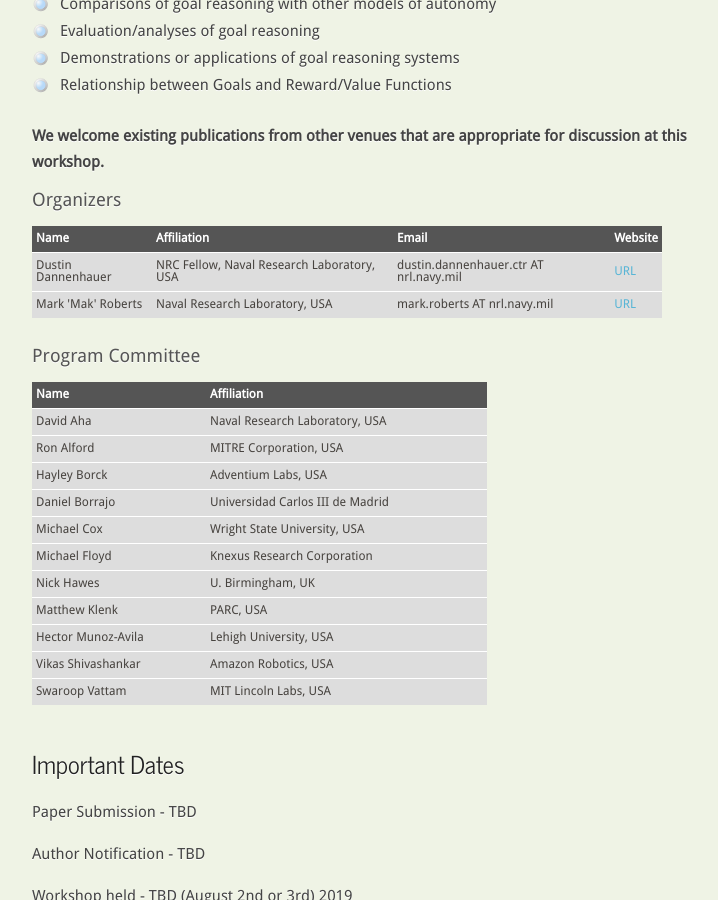
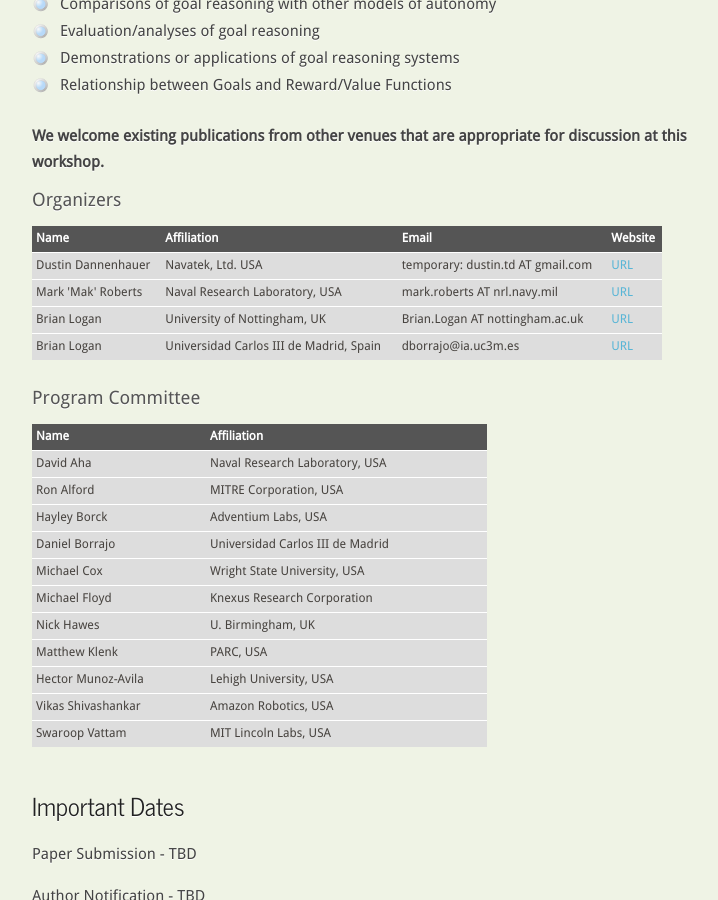
Before and after one commit to dtdannen/acs2019grw, a Jekyll site: the page docs/index.html, which Jekyll copies as it is, in a window 1280 px wide and 900 px high, scrolled down 1155 px. Shown: the whole window, without its empty margins (108-826 px from the left). Built offline with Jekyll 4.4.1, drawn with Linux system fonts in a browser that asks for light colours.

Commit message:
updating organizers

```diff
--- a/docs/index.html
+++ b/docs/index.html
@@ -97,8 +97,8 @@
                 </tr>
                 <tr>
                     <td>Dustin Dannenhauer</td>
-                    <td> NRC Fellow, Naval Research Laboratory, USA</td>
-                    <td> dustin.dannenhauer.ctr AT nrl.navy.mil</td>
+                    <td> Navatek, Ltd. USA</td>
+                    <td> temporary: dustin.td AT gmail.com</td>
                     <td><a href="http://www.dustindannenhauer.com/">URL</a></td>
                 </tr>
                 <tr>
@@ -106,6 +106,18 @@
                     <td> Naval Research Laboratory, USA</td>
                     <td> mark.roberts AT nrl.navy.mil</td>
                     <td><a href="http://makro.ink/">URL</a></td>
+                </tr>
+                <tr>
+                    <td>Brian Logan</td>
+                    <td> University of Nottingham, UK</td>
+                    <td> Brian.Logan AT nottingham.ac.uk</td>
+                    <td><a href="http://www.cs.nott.ac.uk/~pszbsl/">URL</a></td>
+                </tr>
+                <tr>
+                    <td>Brian Logan</td>
+                    <td> Universidad Carlos III de Madrid, Spain</td>
+                    <td> dborrajo@ia.uc3m.es</td>
+                    <td><a href="http://www.plg.inf.uc3m.es/~dborrajo/">URL</a></td>
                 </tr>
             </table>
 
```
